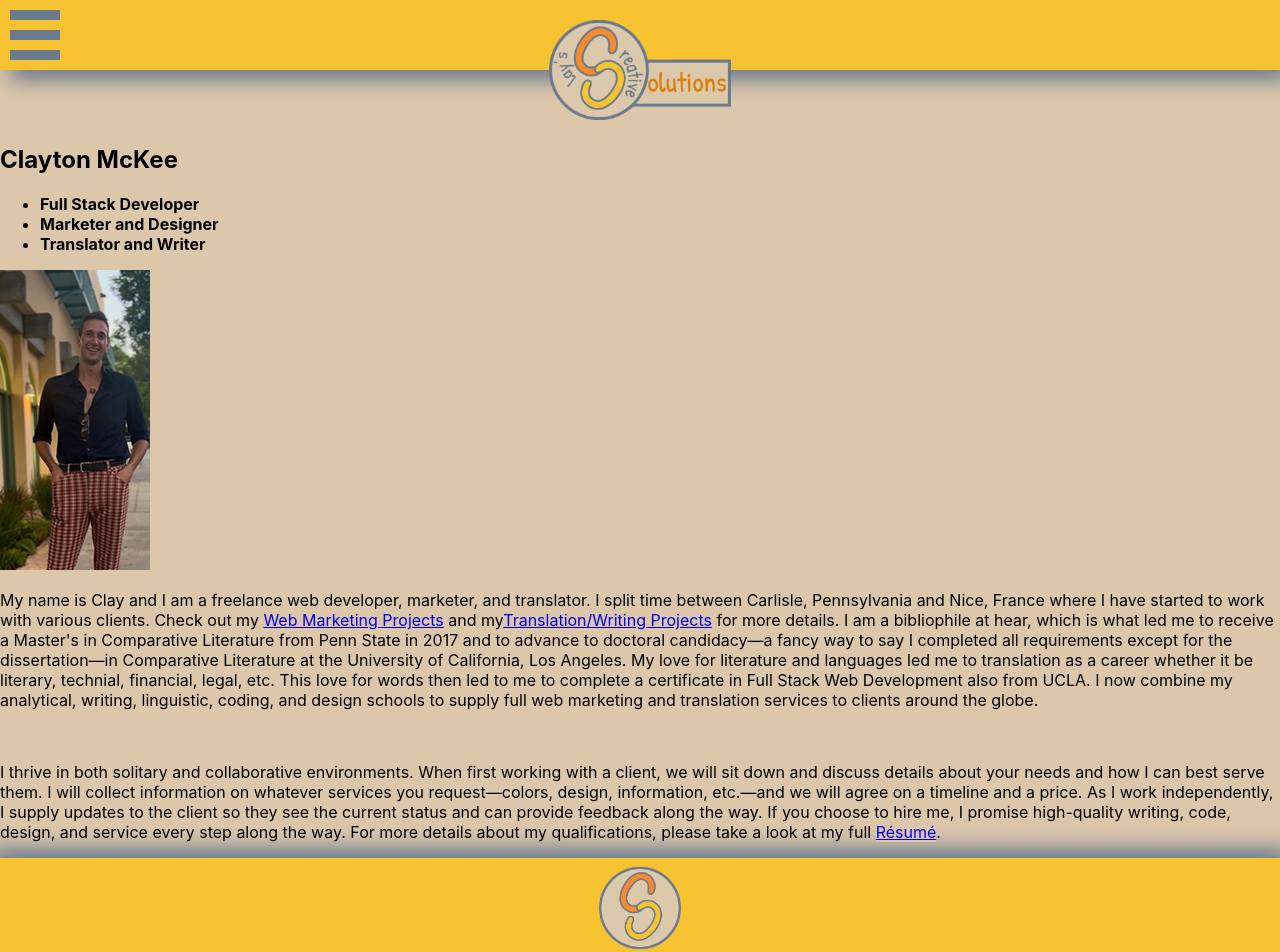
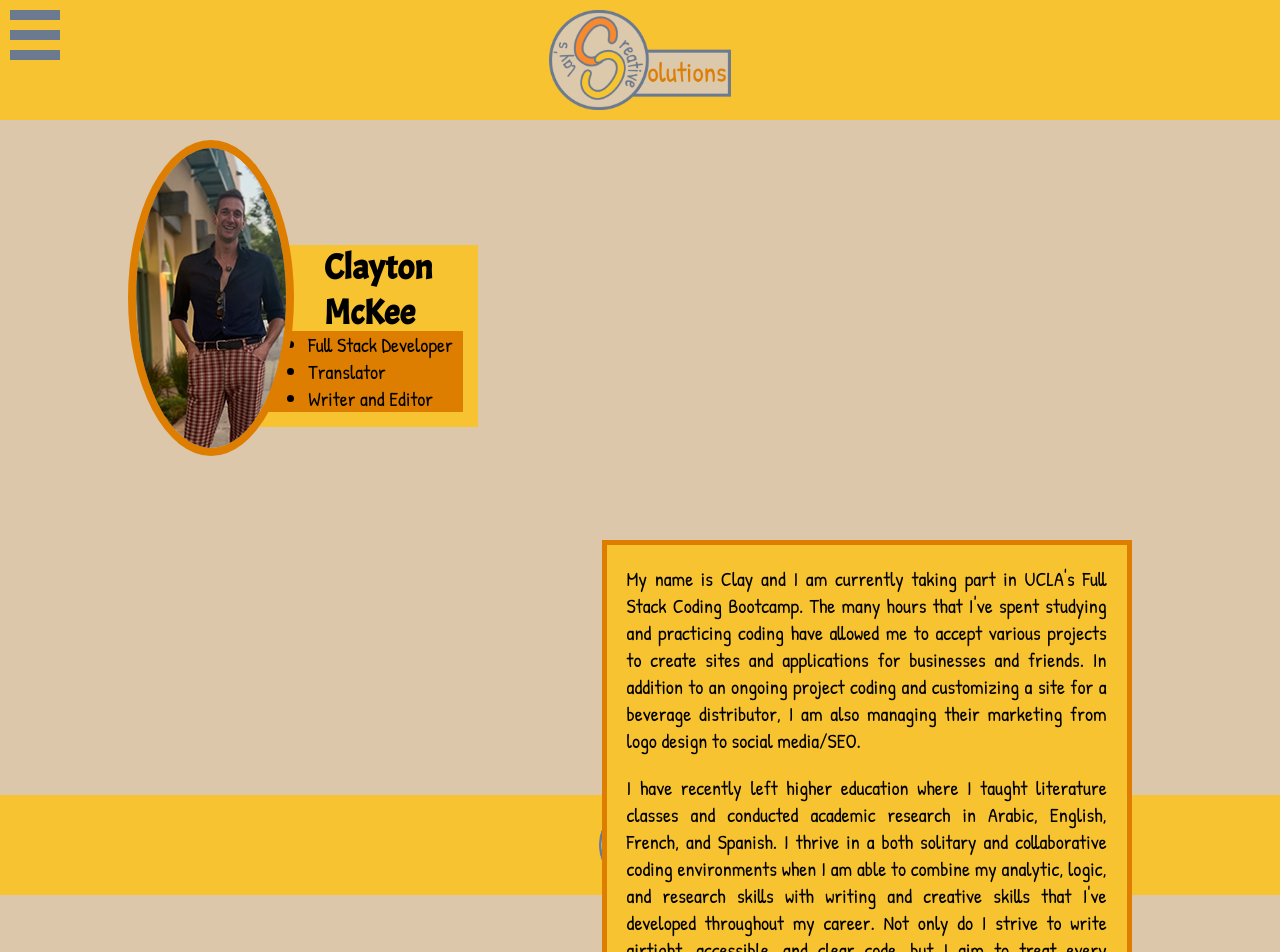
Before and after one commit to cmckee120993/clays-creative-solutions, a React (Create React App) app: page /about in a window 1280 px wide. Shown: the top 952 px of the page. Built offline with nearby package versions, Linux system fonts and the light colour scheme.

Commit message:
about page styling

```diff
--- a/src/components/footer/style.css
+++ b/src/components/footer/style.css
@@ -3,7 +3,6 @@
     justify-content: center;
     background: var(--citrus);
     width: 100%;
-    box-shadow: 0px 0px 20px 10px var(--text);
 }
 
 .creator-logo img {
--- a/src/components/header/index.js
+++ b/src/components/header/index.js
@@ -39,7 +39,6 @@ function Header() {
                 alt="Clay's Creative Solutions Logo"
                 className='header-logo'
             />
-            <div className='apple-background'></div>
         </div>
     )
 }
--- a/src/components/header/style.css
+++ b/src/components/header/style.css
@@ -29,19 +29,16 @@
 
 .header-div {
     display: flex;
-    justify-content: right;
+    justify-content: center;
     background: var(--citrus);
-    height: 50px;
-    padding-top: 20px;
-    box-shadow: 10px 10px 20px var(--text);
-    margin-bottom: 75px;
+    height: 120px;
 }
 
 .header-logo {
     background: none;
     height: 100px;
     z-index: 2;
-    margin: auto;
+    margin-top: 10px;
 }
 
 .apple-background {
--- a/src/developer-pages/DevHome/index.js
+++ b/src/developer-pages/DevHome/index.js
@@ -1,9 +1,16 @@
-
+import React from 'react';
+import headerImage from '../../images/web-development-ad.webp';
+import './style.css';
 
 
 function Developer() {
     return (
         <>
+            <img
+                src={headerImage}
+                alt="Web development services"
+                className="header-image"
+            />
         </>
     )
 };
--- /dev/null
+++ b/src/developer-pages/DevHome/style.css
@@ -0,0 +1,3 @@
+.header-image {
+    width: 100%;
+}
--- a/src/site-pages/About.js
+++ b/src/site-pages/About.js
@@ -1,44 +1,26 @@
 import React from 'react';
-
+import '../styles/about.css';
 import Portrait from '../images/clay-portrait.jpg';
 
 
 function About() {
     return (
-        <div className='about-div'>
-            <h2>Clayton McKee</h2>
-            <ul>
-                <li><strong>Full Stack Developer</strong></li>
-                <li><strong>Marketer and Designer</strong></li>
-                <li><strong>Translator and Writer</strong></li>
-            </ul>
-            <img
-                src={Portrait}
-                alt="Portrait of Clayton McKee"
-                className='about-portrait'
-            />
-            <p>
-                My name is Clay and I am a freelance web developer, marketer, and translator.
-                I split time between Carlisle, Pennsylvania and Nice, France where I have started
-                to work with various clients. Check out my <a href='/development'>Web Marketing Projects</a> and my
-                <a href='/translation'>Translation/Writing Projects</a> for more details. I am a bibliophile at hear, which is
-                what led me to receive a Master's in Comparative Literature from Penn State in 2017 and to advance
-                to doctoral candidacy—a fancy way to say I completed all requirements except for the dissertation—in
-                Comparative Literature at the University of California, Los Angeles. My love for literature and languages
-                led me to translation as a career whether it be literary, technial, financial, legal, etc.
-                This love for words then led to me to complete a certificate in Full Stack Web Development also from UCLA.
-                I now combine my analytical, writing, linguistic, coding, and design schools to supply full web marketing
-                and translation services to clients around the globe.
-            </p>
-            <br />
-            <p>
-                I thrive in both solitary and collaborative environments. When first working with a client, we will sit down
-                and discuss details about your needs and how I can best serve them. I will collect information on whatever services
-                you request—colors, design, information, etc.—and we will agree on a timeline and a price. As I work independently,
-                I supply updates to the client so they see the current status and can provide feedback along the way. If you choose
-                to hire me, I promise high-quality writing, code, design, and service every step along the way.
-                For more details about my qualifications, please take a look at my full <a href='/resume'>Résumé</a>.
-            </p>
+         <div className="about">
+            <div className="card-header">
+                <div className="card-title">
+                    <img src={Portrait} alt="Clay's Portrait" className="portrait"/>
+                    <h2>Clayton McKee</h2>
+                </div>
+                <ul className="title-list">
+                    <li>Full Stack Developer</li>
+                    <li>Translator</li>
+                    <li>Writer and Editor</li>
+                </ul>
+            </div>
+            <div className="about-info">
+                <p>My name is Clay and I am currently taking part in UCLA's Full Stack Coding Bootcamp. The many hours that I've spent studying and practicing coding have allowed me to accept various projects to create sites and applications for businesses and friends. In addition to an ongoing project coding and customizing a site for a beverage distributor, I am also managing their marketing from logo design to social media/SEO.</p>
+                <p>I have recently left higher education where I taught literature classes and conducted academic research in Arabic, English, French, and Spanish. I thrive in a both solitary and collaborative coding environments when I am able to combine my analytic, logic, and research skills with writing and creative skills that I've developed throughout my career. Not only do I strive to write airtight, accessible, and clear code, but I aim to treat every project as an opportunity to present a full product with quality writing and appearance. </p>
+            </div>
         </div>
     )
 };
--- /dev/null
+++ b/src/styles/about.css
@@ -0,0 +1,125 @@
+.card-header {
+    background: none;
+    display: flex;
+    flex-direction: column;
+    align-items: center;
+}
+
+.card-title {
+    background: none;
+    display: flex;
+    justify-content: center;
+    width: 350px;
+}
+
+.portrait {
+    height: 300px;
+    width: 150px;
+    border: 8px solid #DD7E00;
+    border-radius: 50%;
+    object-fit: fit;
+    margin-top: 20px;
+    z-index: 1;
+    position: relative;
+}
+
+.card-title h2 {
+    margin-top: 125px;
+    margin-left: -40px;
+    font-family: 'Acme', sans-serif;
+    font-size: 35px;
+    background: #F7C331;
+    padding-left: 70px;
+    padding-right: 30px;
+}
+.title-list, .title-list li {
+    background: #DD7E00;
+}
+
+.title-list {
+    margin-top: -125px;
+}
+
+.title-list {
+      margin-left: 125px;
+}
+
+.title-list li {
+    padding-right: 10px;
+    font-size: 20px;
+    font-family: 'Patrick Hand', cursive;
+}
+
+.about-info {
+    background: #F7C331;
+    border: 5px solid #DD7E00;
+    margin-top: 40px;
+    margin-right: 10px;
+    padding: 10px;
+    text-align: justify;
+    position: relative;
+    top: 30px;
+    left: 30px;
+    width: 300px;
+    margin-bottom: 40px;
+}
+
+.about-info p {
+    background: none;
+    font-size: 20px;
+    font-family: 'Patrick Hand', cursive;
+    color: black;
+    margin-left: 10px;
+    margin-right: 10px;
+}
+
+@media only screen and (min-width: 1050px) {
+.card-header {
+    position: absolute;
+    left: 10%;
+}
+
+.about-info {
+    float: right;
+    width: 500px;
+    height: 475px;
+    padding-top: 0px;
+    position: absolute;
+    top: 575px;
+    left: 47%;
+}
+
+.about {
+    height: 675px;
+    display: flex;
+    justify-content: space-around;
+}
+}
+
+@media only screen and (min-width: 1165px) {
+    .about-info {
+        top: 500px;
+    }
+}
+
+@media only screen and (min-width: 1400px) {
+    .portrait {
+        height: 400px;
+        width: 200px;
+        margin-top: 75px;
+    }
+    .title-list li, .title-list {
+        margin-left: 100px;
+        padding-right: 10px;
+        font-size: 30px;
+        font-family: 'Patrick Hand', cursive;
+    }
+
+    .title-list {
+        margin-top: -200px;
+    }
+
+    .card-title h2 {
+        padding-top: 50px;
+    }
+}
--- a/src/styles/home.css
+++ b/src/styles/home.css
@@ -13,11 +13,15 @@
 
 .intro {
     background: var(--rusty);
-    width: 250px;
+    width: 75%;
     margin: auto;
     padding: 10px;
     border: 3px solid var(--citrus);
     box-shadow: 10px 10px 20px var(--text);
+    margin-top: -20px;
+    position: relative;
+    z-index: 1;
+    border-radius: 20px;
 }
 
 .home-title {
```
Also changed, not shown: 1 other file (tests, documents, lock files or other folders).
